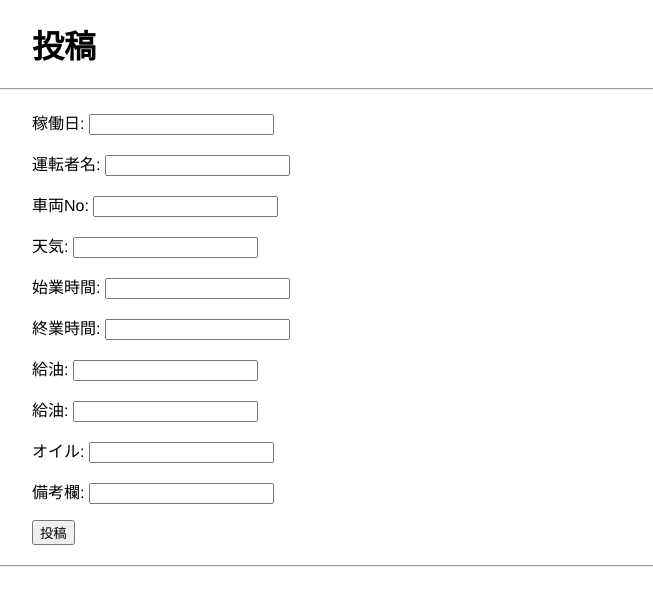
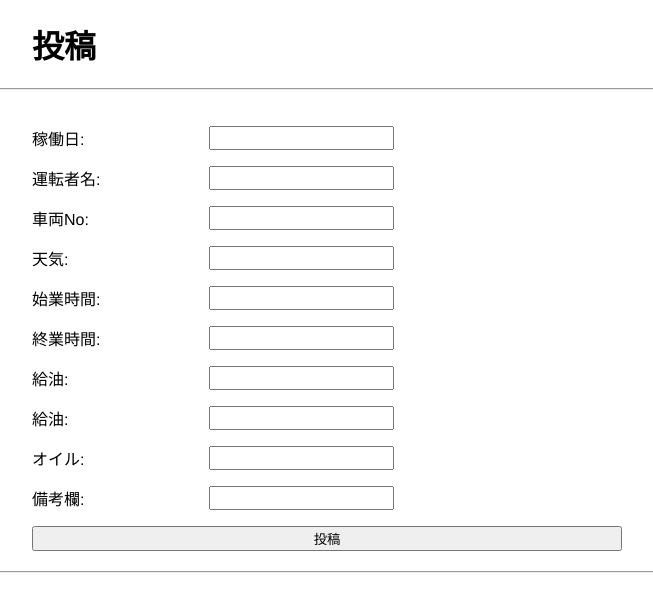
Before and after one commit to bob-g12/daily_report, a Django app: page /write/ in a window 1280 px wide. Shown: the part 64-676 px from the top of the page, without its empty margins (18-671 px from the left). Run offline with Django 4.2, Linux system fonts and the light colour scheme.

Commit message:
入力フォーム整列

```diff
--- a/daily_report/static/daily_report/base.css
+++ b/daily_report/static/daily_report/base.css
@@ -43,3 +43,19 @@ nav ul li{
 .content{
     margin: 20px 50px;
 }
+
+form{
+    display: flex;
+    flex-direction: column;
+    width: 50%;
+}
+
+form p {
+    display: flex;
+    /*flex-direction: column;*/
+    /*justify-content: space-between;*/
+}
+
+form label {
+    width: 30%;
+}
--- a/daily_report/templates/daily_report/write.html
+++ b/daily_report/templates/daily_report/write.html
@@ -6,7 +6,9 @@
 {% block content %}
     <form method="post" action="{% url 'write' %}">
         {% csrf_token %}
-        {{ form.as_p }}
+        <div id="form" style="">
+            {{ form.as_p }}
+        </div>
         <button type="submit" class="button">投稿</button>
     </form>
 {% endblock %}
```
Also changed, not shown: db.sqlite3.
